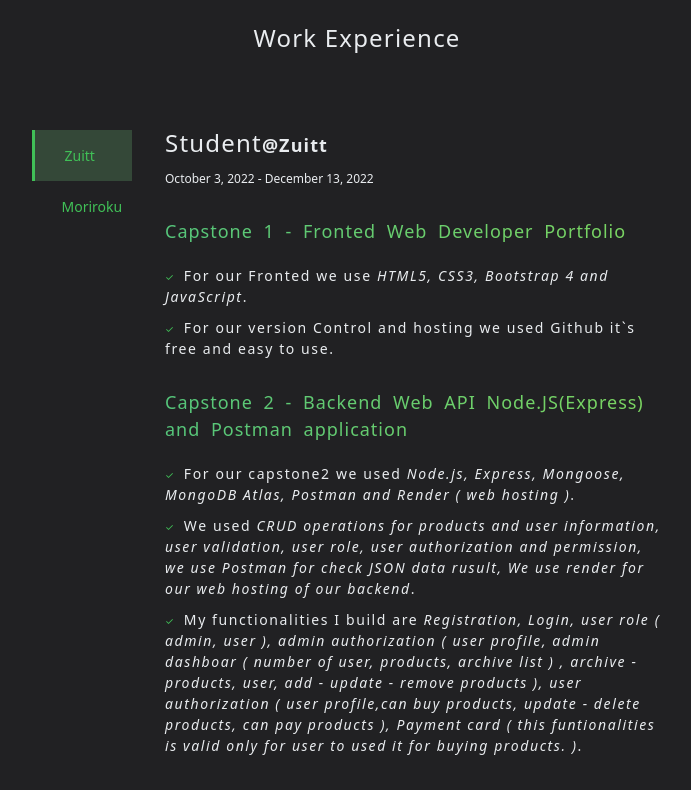
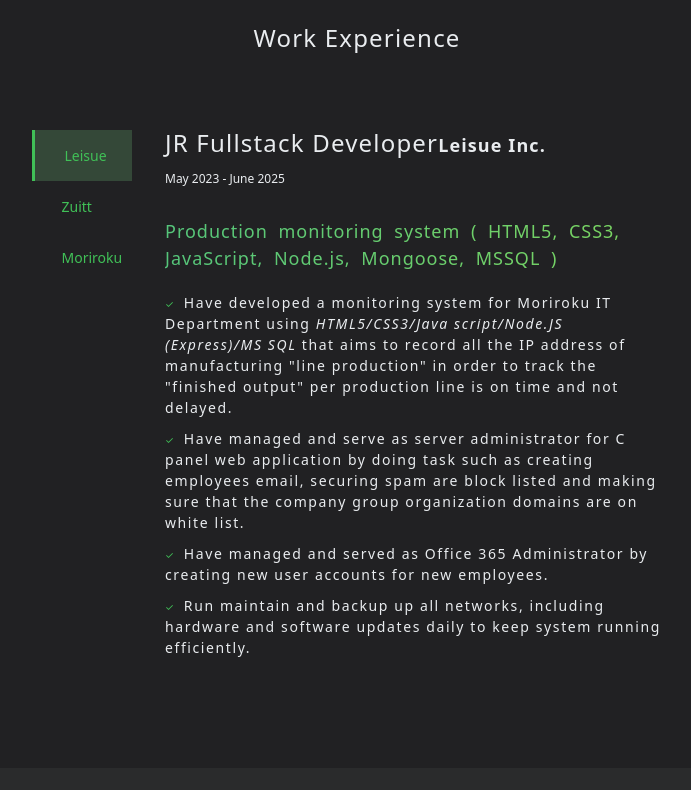
Before and after one commit to reynan1/webportfolio, a React (Vite) app: page / in a window 1280 px wide. Shown: the part 2240-3030 px from the top of the page, without its empty margins (283-974 px from the left). Built offline with nearby package versions, Linux system fonts and the light colour scheme.

Commit message:
updaing my experience of my web portfolio

```diff
--- a/package.json
+++ b/package.json
@@ -12,7 +12,6 @@
   "dependencies": {
     "bootstrap": "^5.2.3",
     "dotenv": "^16.0.3",
-    "node-sass": "^8.0.0",
     "react": "^18.2.0",
     "react-bootstrap": "^2.6.0",
     "react-dom": "^18.2.0",
@@ -22,7 +21,7 @@
     "@types/react": "^18.0.24",
     "@types/react-dom": "^18.0.8",
     "@vitejs/plugin-react": "^2.2.0",
-    "sass": "^1.56.1",
+    "sass": "^1.99.0",
     "vite": "^3.2.3"
   }
 }
--- a/src/Components/WorkExperience.jsx
+++ b/src/Components/WorkExperience.jsx
@@ -1,27 +1,51 @@
 import { useState, useEffect, useRef } from "react";
 
 const WorkExperience = () => {
-
-  const[list1, setList1] = useState(false)
-  const [list2, setList2 ] = useState(false)
+  /*  note: if list is false the description experience show up else is hiding  */
+  const [listOne, setListOne] = useState(false)
+  const [listTwo, setListTwo ] = useState(false)
+  const [listThree, setListThree] = useState(false)
+  const [btnThree, setBtnThree] = useState(false)
+  const [btnTwo, setBtnTwo] = useState(false)
+  const [btnOne, setBtnOne] = useState(false)
 
   const btn1 = () => {
-     setList1(true)
-     setList2(false)
+     setListOne(false)
+     setListTwo(true)
+     setListThree(true)
+     setBtnOne(true)
+     setBtnTwo(false)
+     setBtnThree(false)
   }
 
   const btn2 = () => {
-     setList2(true)
-     setList1(false)
+     setListOne(true)
+     setListTwo(false)
+     setListThree(true)
+     setBtnOne(false)
+     setBtnTwo(true)
+     setBtnThree(false)
+  }
+
+ const btn3 = () => {
+     setListThree(false)
+     setListTwo(true)
+     setListOne(true)
+     setBtnOne(false)
+     setBtnTwo(false)
+     setBtnThree(true)
   }
 
   useEffect (() => {
-    setList1(true)
-    setList2(false)
+    setListThree(false)
+    setListTwo(true)
+    setListOne(true)
+    setBtnOne(false)
+    setBtnTwo(false)
+    setBtnThree(true)
   }, [])
 
-
-
+  console.log(`list1: ${listOne} :: listTwo: ${listTwo} :: listThree: ${listThree}`)
   return (
     <section className="workExperience-section u-margin-top-x12">
       <div className="workExperience">
@@ -30,27 +54,86 @@
 
             <div className="workExperience__table">
               <ul  className="workExperience__list-btn">
-                 <input type="radio" className="workExperience__radio" name="radio-btn" onClick={btn1} id="work-btn-1" />
+                <input type="radio" className="workExperience__radio" name="radio-btn" onClick={btn1} id="work-btn-1" />
+                <input type="radio" className="workExperience__radio" name="radio-btn" onClick={btn2}  id="work-btn-2"/>
+                <input type="radio" className="workExperience__radio" name="radio-btn" onClick={btn3}  id="work-btn-3"/>
 
-                <input type="radio" className="workExperience__radio" name="radio-btn" onClick={btn2}  id="work-btn-2"/>
+               <li className= { btnThree ? "active" : undefined } id="work-btn-3">
+                   <button className="workExperience__btn">
+                      <label  htmlFor="work-btn-3" >
+                        Leisue
+                      </label>
+                    </button>
+                </li>
 
-                <li className= { list1 ? "active" : undefined } id="work-btn-1">
+                <li className= { btnTwo ? "active" : undefined } id="work-btn-2">
                    <button className="workExperience__btn">
-                      <label  htmlFor="work-btn-1" >
+                      <label  htmlFor="work-btn-2" >
                         Zuitt
                       </label>
                     </button>
                 </li>
-                <li id="work-btn-2" className={list2 ? "active" : undefined }>
+                <li className={btnOne ? "active" : undefined } id="work-btn-1">
                     <button className="workExperience__btn">
-                      <label  htmlFor="work-btn-2">
+                      <label  htmlFor="work-btn-1">
                         Moriroku
                       </label>
                     </button>
                 </li>
               </ul>
               <div className="workExperience__description">
-                <div className={list2 ? "workExperience__zuitt" : undefined}>
+
+                 <div className={listThree ? "workExperience__leisue" : undefined} id="moriroku-id" >
+                   <div className="heading__secondary">
+                     JR Fullstack Developer
+                     <span className="span__primary">Leisue Inc.</span>
+                   </div>
+
+                   <p className="heading__senary u-margin-top-x1">May 2023 - June 2025</p>
+
+                   <p className="heading__quarterly u-margin-top-x3 "> Production monitoring system ( HTML5, CSS3, JavaScript, Node.js, Mongoose, MSSQL )</p>
+                   <ul className="workExperience__list list-unstyled">
+                       <li>
+
+                          <ul className="workExperience-nested__list list-unstyled">
+                              <li>
+                                 <span className="heading__quinary">
+                                              Have developed a monitoring system for Moriroku IT
+                                              Department using <em> HTML5/CSS3/Java script/Node.JS
+                                              (Express)/MS SQL</em> that aims to record all the IP address
+                                              of manufacturing "line production" in order to track the
+                                              "finished output" per production line is on time and not
+                                              delayed.
+                                 </span>
+                              </li>
+                              <li>
+                                 <span className="heading__quinary ">
+                                              Have managed and serve as server administrator for C
+                                              panel web application by doing task such as creating
+                                              employees email, securing spam are block listed and
+                                              making sure that the company group organization
+                                              domains are on white list.
+                                 </span>
+                              </li>
+                              <li>
+                                 <span className="heading__quinary ">
+                                              Have managed and served as Office 365 Administrator
+                                              by creating new user accounts for new employees.
+                                 </span>
+                              </li>
+                              <li>
+                                 <span className="heading__quinary ">
+                                              Run maintain and backup up all networks, including
+                                              hardware and software updates daily to keep system
+                                              running efficiently.
+                                 </span>
+                              </li>
+                          </ul>
+                        </li>
+                    </ul>
+                </div>
+
+                <div className={listTwo ? "workExperience__zuitt" : undefined}>
                     <div className="heading__secondary ">
                          Student
                         <span className="span__primary">@Zuitt</span>
@@ -148,7 +231,7 @@
                  {/* End of capstone 2 */}
 
                 </div>
-                <div className={list1 ? "workExperience__moriroku" : undefined} id="moriroku-id" >
+                <div className={listOne ? "workExperience__moriroku" : undefined} id="moriroku-id" >
                    <div className="heading__secondary">
                      IT Staff
                      <span className="span__primary">@Moriroku</span>
@@ -197,6 +280,7 @@
                         </li>
                     </ul>
                 </div>
+
               </div>
             </div>
 
--- a/src/scss/components/_workExperience.scss
+++ b/src/scss/components/_workExperience.scss
@@ -35,16 +35,14 @@
   &__description {
     position: relative;
   }
-  &__zuitt,&__moriroku {
+  &__zuitt,&__moriroku, &__leisue {
     position: absolute;
     top: 0%;
     opacity: 0;
     visibility: hidden;
     z-index: 2;
     transition: all .2s ease-out;
-
   }
-
 
 
   &__list-btn {
```
Also changed, not shown: 2 other files (tests, documents, lock files or other folders).
